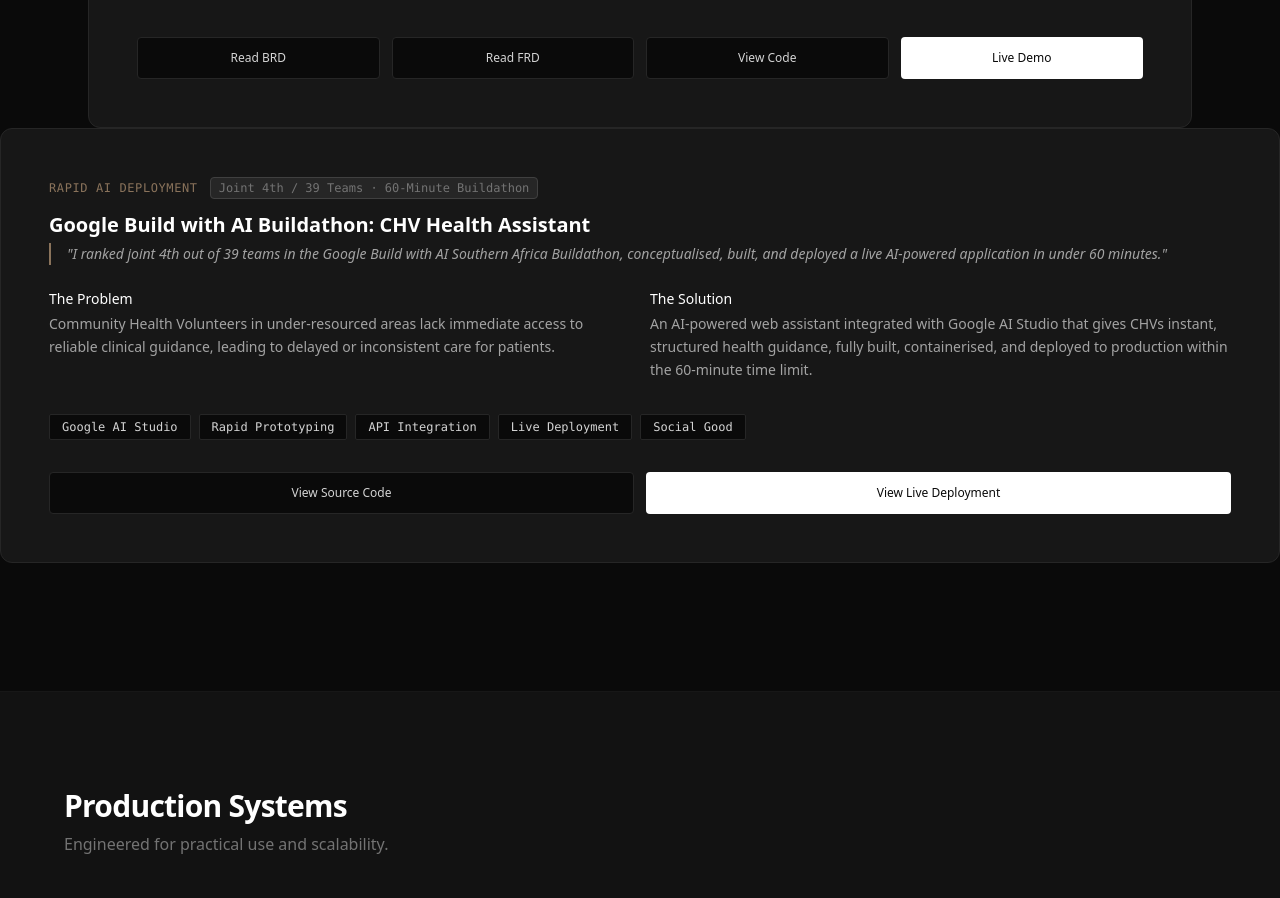
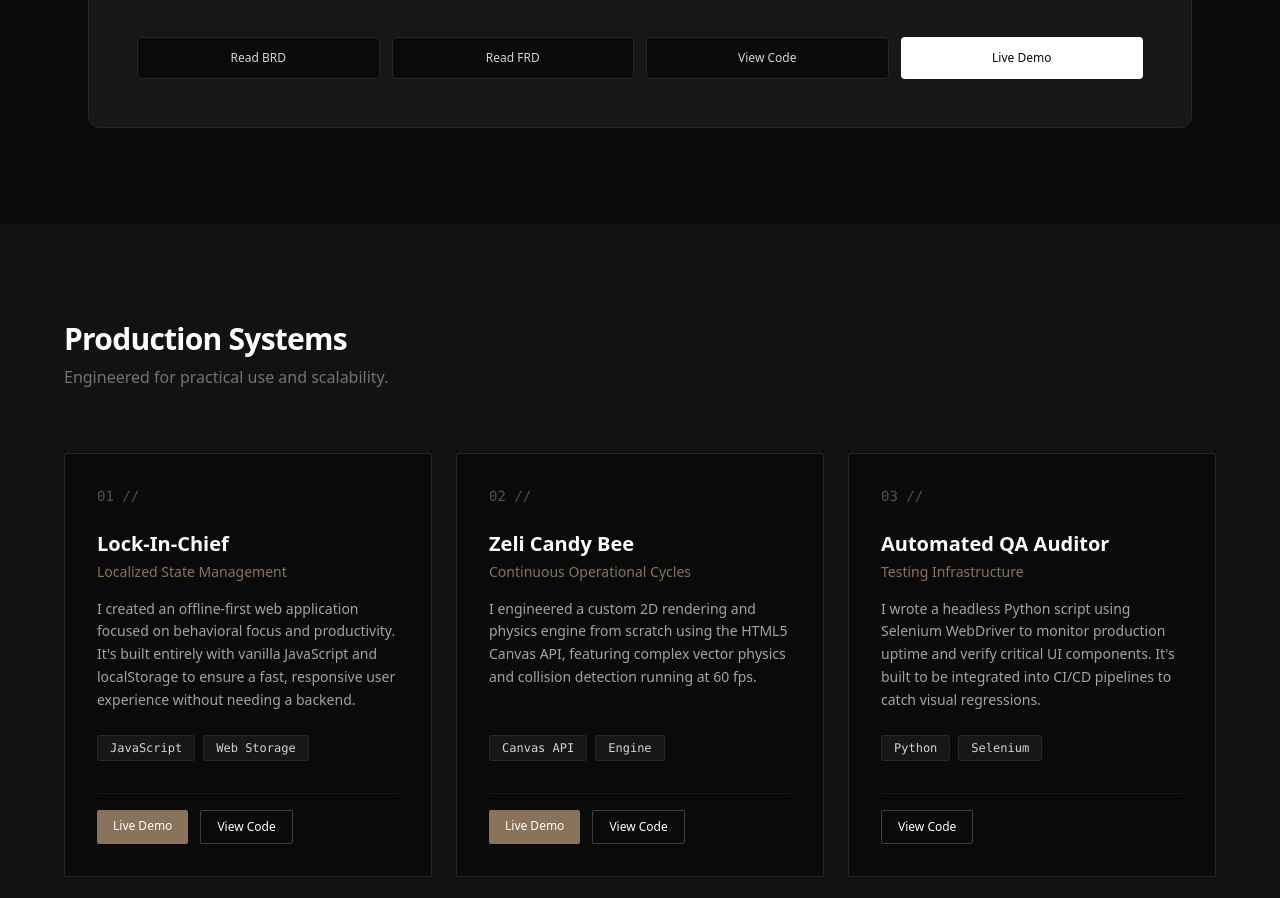
Before and after one commit to SibaSnlv/SibaSnlv.github.io, a plain HTML site: page index.html in a window 1280 px wide. Shown: the part 4271-5169 px from the top of the page. Drawn offline with nearby package versions, Linux system fonts and the light colour scheme.

Commit message:
Remove Buildathon card section from index.html
Removed the Google Build with AI Buildathon card section from the index.html file.

```diff
--- a/index.html
+++ b/index.html
@@ -373,49 +373,6 @@
             </div>
         </div>
     </div>
-
-     <!-- Google Build with AI Buildathon Card -->
-        <div class="reveal bg-neutral-900 border border-neutral-800 rounded-xl overflow-hidden hover:border-neutral-700 transition-colors duration-300 mb-8">
-            <div class="p-8 lg:p-12 flex flex-col justify-center">
-                <div class="mb-3 flex items-center gap-3 flex-wrap">
-                    <span class="text-xs font-mono text-[#8a735b] uppercase tracking-wider">Rapid AI Deployment</span>
-                    <span class="text-xs font-mono text-neutral-500 bg-neutral-800 border border-neutral-700 px-2 py-0.5 rounded">Joint 4th / 39 Teams · 60-Minute Buildathon</span>
-                </div>
-                <h3 class="text-xl font-bold text-white mb-1">Google Build with AI Buildathon: CHV Health Assistant</h3>
-
-                <p class="text-neutral-400 text-sm mb-6 border-l-2 border-[#8a735b] pl-4 italic leading-relaxed">
-                    "I ranked joint 4th out of 39 teams in the Google Build with AI Southern Africa Buildathon, conceptualised, built, and deployed a live AI-powered application in under 60 minutes."
-                </p>
-
-                <div class="grid sm:grid-cols-2 gap-5 mb-8">
-                    <div>
-                        <h4 class="text-white text-sm font-medium mb-1">The Problem</h4>
-                        <p class="text-neutral-400 text-sm leading-relaxed">Community Health Volunteers in under-resourced areas lack immediate access to reliable clinical guidance, leading to delayed or inconsistent care for patients.</p>
-                    </div>
-                    <div>
-                        <h4 class="text-white text-sm font-medium mb-1">The Solution</h4>
-                        <p class="text-neutral-400 text-sm leading-relaxed">An AI-powered web assistant integrated with Google AI Studio that gives CHVs instant, structured health guidance, fully built, containerised, and deployed to production within the 60-minute time limit.</p>
-                    </div>
-                </div>
-
-                <div class="flex flex-wrap gap-2 mb-8">
-                    <span class="px-3 py-1 bg-neutral-950 border border-neutral-800 text-neutral-300 rounded-sm text-xs font-mono">Google AI Studio</span>
-                    <span class="px-3 py-1 bg-neutral-950 border border-neutral-800 text-neutral-300 rounded-sm text-xs font-mono">Rapid Prototyping</span>
-                    <span class="px-3 py-1 bg-neutral-950 border border-neutral-800 text-neutral-300 rounded-sm text-xs font-mono">API Integration</span>
-                    <span class="px-3 py-1 bg-neutral-950 border border-neutral-800 text-neutral-300 rounded-sm text-xs font-mono">Live Deployment</span>
-                    <span class="px-3 py-1 bg-neutral-950 border border-neutral-800 text-neutral-300 rounded-sm text-xs font-mono">Social Good</span>
-                </div>
-
-                <div class="grid grid-cols-2 gap-3 mt-auto">
-                    <a href="https://github.com/SibaSnlv/CHV-Health-Assistant" target="_blank" rel="noopener noreferrer" class="flex items-center justify-center text-xs font-medium text-neutral-300 bg-neutral-950 hover:bg-neutral-800 hover:text-white px-2 py-3 rounded border border-neutral-800 transition-colors focus:focus-outline text-center">
-                        View Source Code
-                    </a>
-                    <a href="https://chv-health-assistant-746766160232.europe-west1.run.app/" target="_blank" rel="noopener noreferrer" class="flex items-center justify-center text-xs font-medium text-neutral-950 bg-white hover:bg-neutral-200 px-2 py-3 rounded transition-colors focus:focus-outline text-center">
-                        View Live Deployment
-                    </a>
-                </div>
-            </div>
-        </div>
 </section>
 
         <section id="projects" class="py-24 px-6 bg-[#121212] border-t border-neutral-900 scroll-mt-20">
```
